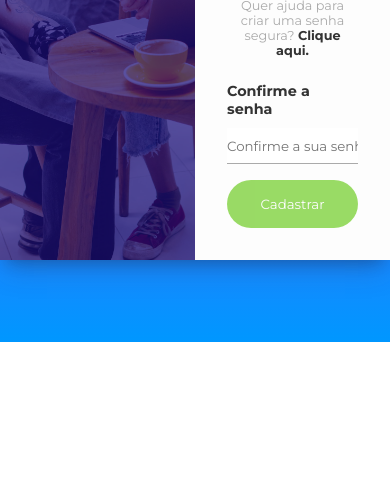
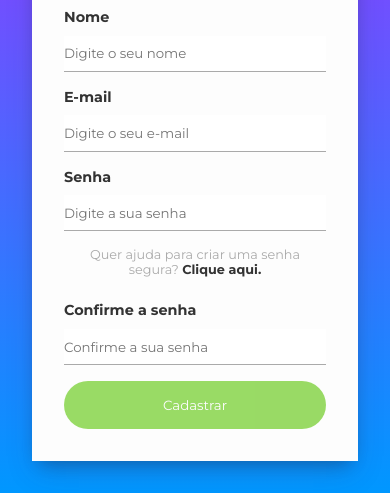
Before and after one commit to renangcr/gerador-de-senhas, a plain HTML site: page index.html in a window 390 px wide. Shown: the part 534-1027 px from the top of the page. Before the commit the page ends 876 px from the top, so only its background shows below. Drawn offline with Linux system fonts and the light colour scheme.

Commit message:
Adaptação para mobile

```diff
--- a/css/styles.css
+++ b/css/styles.css
@@ -179,3 +179,17 @@ input:focus {
 .hide {
     display: none;
 }
+
+@media (max-width: 680px) {
+
+    #register-banner {
+        width: 100%;
+    }
+    #register-form {
+        width: 100%;
+    }
+    #register-container {
+        margin: 2rem;
+        flex-direction: column;
+    }
+}
```
